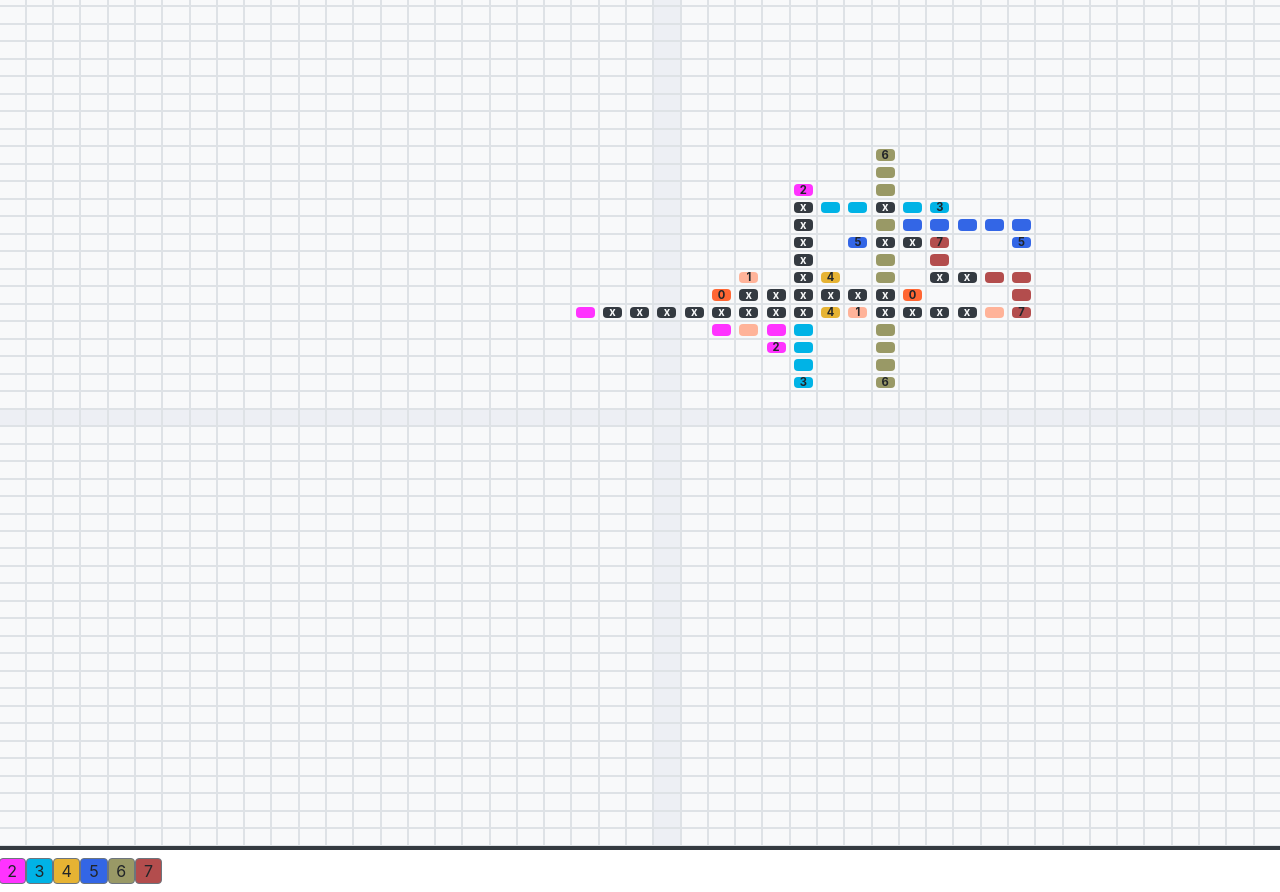
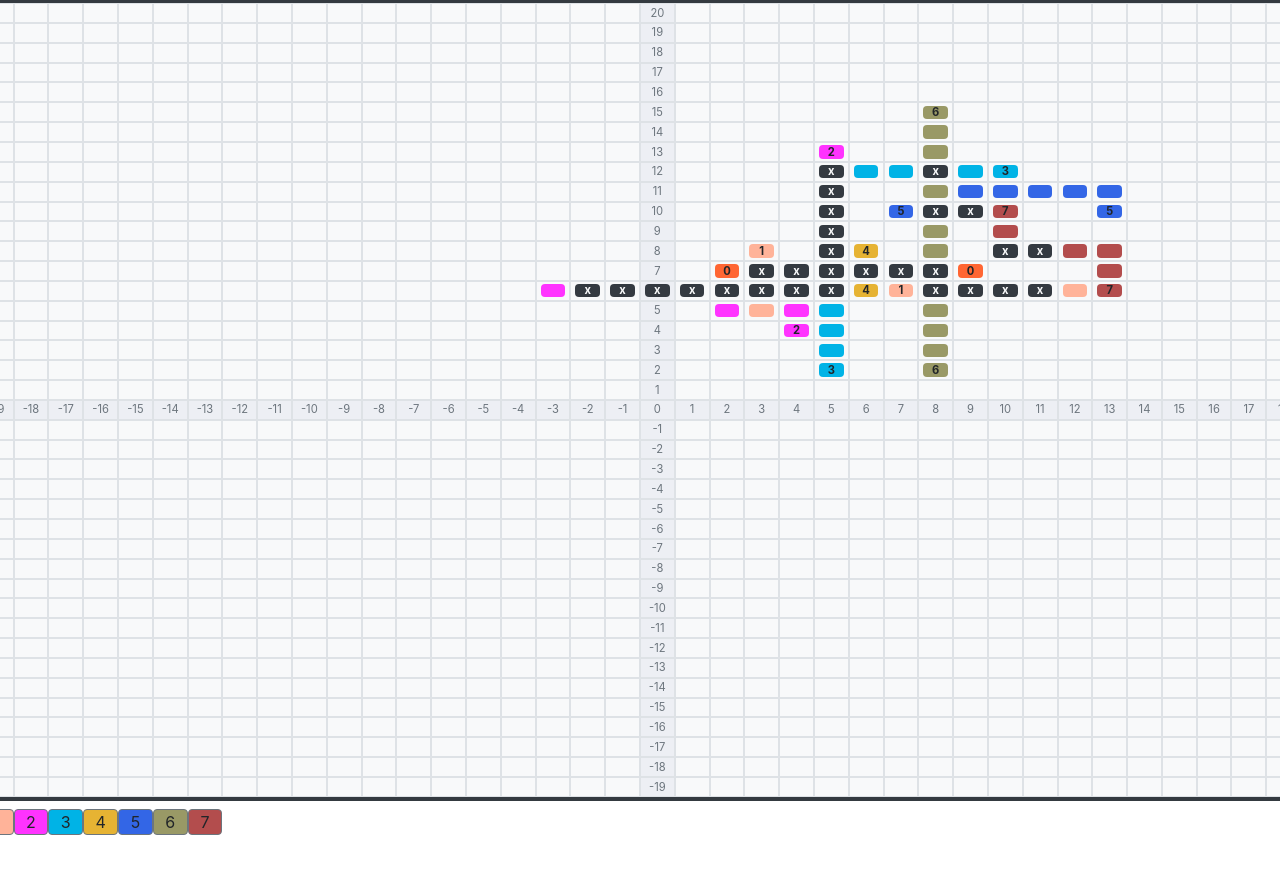
Before and after one commit to Ukasz09/pcb-design-problem-ui, an Angular app: page / in a window 1280 px wide. Shown: the top 892 px of the page. After the commit the page ends 843 px from the top, so only its background shows below. Built offline with nearby package versions, Linux system fonts and the light colour scheme.

Commit message:
Improve axis

```diff
--- a/src/app/app.component.html
+++ b/src/app/app.component.html
@@ -4,7 +4,7 @@
   <div style="height: 900px; width: 1400px">
     <div class="bg-dark rounded p-1 h-100 w-100">
       <!-- ------------------------------------------- X indexes ------------------------------------------- -->
-      <div
+      <!-- <div
         class="d-flex flex-row rounded bg-light text-muted"
         [style.height.%]="blockSize"
       >
@@ -25,7 +25,7 @@
             >{{ x - columnsQty / 2 }}</span
           >
         </div>
-      </div>
+      </div> -->
 
       <!-- ------------------------------------------- content ------------------------------------------- -->
       <div
@@ -34,7 +34,7 @@
         [style.height.%]="blockSize"
       >
         <!-- ----------------------- Y index ---------------------- -->
-        <div
+        <!-- <div
           class="border d-flex justify-content-center align-items-center"
           [style.width.%]="blockSize"
         >
@@ -43,7 +43,7 @@
             style="font-size: 0.7rem"
             >{{ rowsQty / 2 - y }}</span
           >
-        </div>
+        </div> -->
         <!-- ----------------------- content ---------------------- -->
         <div
           *ngFor="let _ of [].constructor(columnsQty); let x = index"
@@ -52,7 +52,7 @@
           [style.background-color]="getBoardColor(x, y)"
         >
           <span
-            class="w-75 h-75 text-center rounded d-flex justify-content-center align-items-center font-weight-bold"
+            class="w-75 h-75 text-center rounded d-flex justify-content-center align-items-center"
             style="font-size: 0.7rem"
             [ngClass]="getBlockTextStyles(x, y)"
             [style.background-color]="getBlockColor(x, y)"
--- a/src/app/app.component.ts
+++ b/src/app/app.component.ts
@@ -12,8 +12,8 @@ export class AppComponent implements OnInit {
   overlappedPathColor = '#343A41'; // make sure that no exist path with this color
   overlapedPathContent = 'x';
   axisColor = '#edeff4';
-  columnsQty = 25 * 2;
-  rowsQty = 25 * 2;
+  columnsQty = 20;
+  rowsQty = 20;
   colors = Constants.randomColors;
   colorsMatrix: string[][];
   paths: [number, number][][] = InputData.data;
@@ -24,6 +24,8 @@ export class AppComponent implements OnInit {
 
   /* ------------------------------------------- Methods ------------------------------------------- */
   ngOnInit(): void {
+    this.columnsQty *= 2;
+    this.rowsQty *= 2;
     this.resetPaths(undefined);
   }
 
@@ -59,10 +61,9 @@ export class AppComponent implements OnInit {
         for (let segment of path) {
           let x = segment[0];
           let y = segment[1];
-          // if (x < 0 || y < 0 || x >= this.rowsQty || y >= this.columnsQty) {
-          //   console.warn(`Block: ${x},${y} outsied map`);
-          // }
-          // else {
+          if (this.isOutsideMap(x, y)) {
+            console.error(`Block: ${x},${y} outsied map`);
+          } else {
             x += this.columnsQty / 2;
             // y += this.rowsQty / 2;
             y = -1 * (y - this.rowsQty / 2);
@@ -72,11 +73,20 @@ export class AppComponent implements OnInit {
             } else {
               this.colorsMatrix[x][y] = this.overlappedPathColor;
             }
-          // }
+          }
         }
       }
       pathIndex++;
     }
+  }
+
+  private isOutsideMap(x: number, y: number): boolean {
+    return (
+      x <= -this.rowsQty ||
+      y <= -this.columnsQty ||
+      x >= this.rowsQty ||
+      y >= this.columnsQty
+    );
   }
 
   getBlockColor(x: number, y: number): string {
@@ -85,7 +95,15 @@ export class AppComponent implements OnInit {
 
   getBlockTextStyles(x: number, y: number): string {
     const isOverlap = this.getBlockColor(x, y) === this.overlappedPathColor;
-    return isOverlap ? `text-light` : ``;
+    if (isOverlap) {
+      return 'text-light font-weight-bold';
+    }
+
+    if (this.getBoardColor(x, y) === this.axisColor) {
+      return 'text-muted';
+    }
+
+    return 'font-weight-bold';
   }
 
   getBlockTextContent(x: number, y: number): string {
@@ -99,8 +117,16 @@ export class AppComponent implements OnInit {
       return indexOfPath.toString();
     }
 
-    return this.getBlockColor(x, y) === this.overlappedPathColor
-      ? this.overlapedPathContent
+    if (this.getBlockColor(x, y) === this.overlappedPathColor) {
+      return this.overlapedPathContent;
+    }
+
+    if (x - this.columnsQty / 2 === 0) {
+      return (this.rowsQty / 2 - y).toString();
+    }
+
+    return y - this.rowsQty / 2 === 0
+      ? (x - this.columnsQty / 2).toString()
       : '';
   }
 
@@ -130,6 +156,6 @@ export class AppComponent implements OnInit {
 
   /* ------------------------------------------- Getters / setters ------------------------------------------- */
   get blockSize(): number {
-    return 100 / (this.columnsQty + 1); //+1 becouse of index no
+    return 100 / this.columnsQty;
   }
 }
```
Lines whose indentation alone changed are shown as unchanged.
